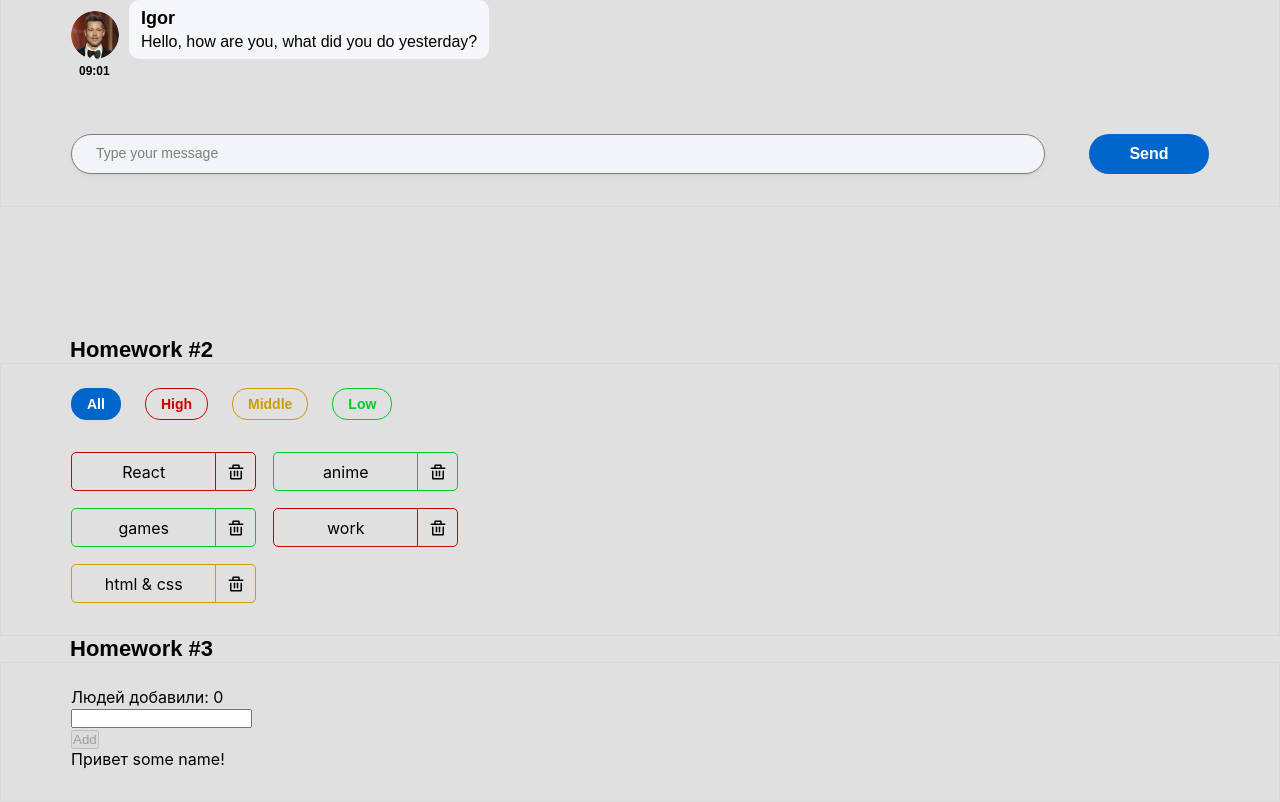
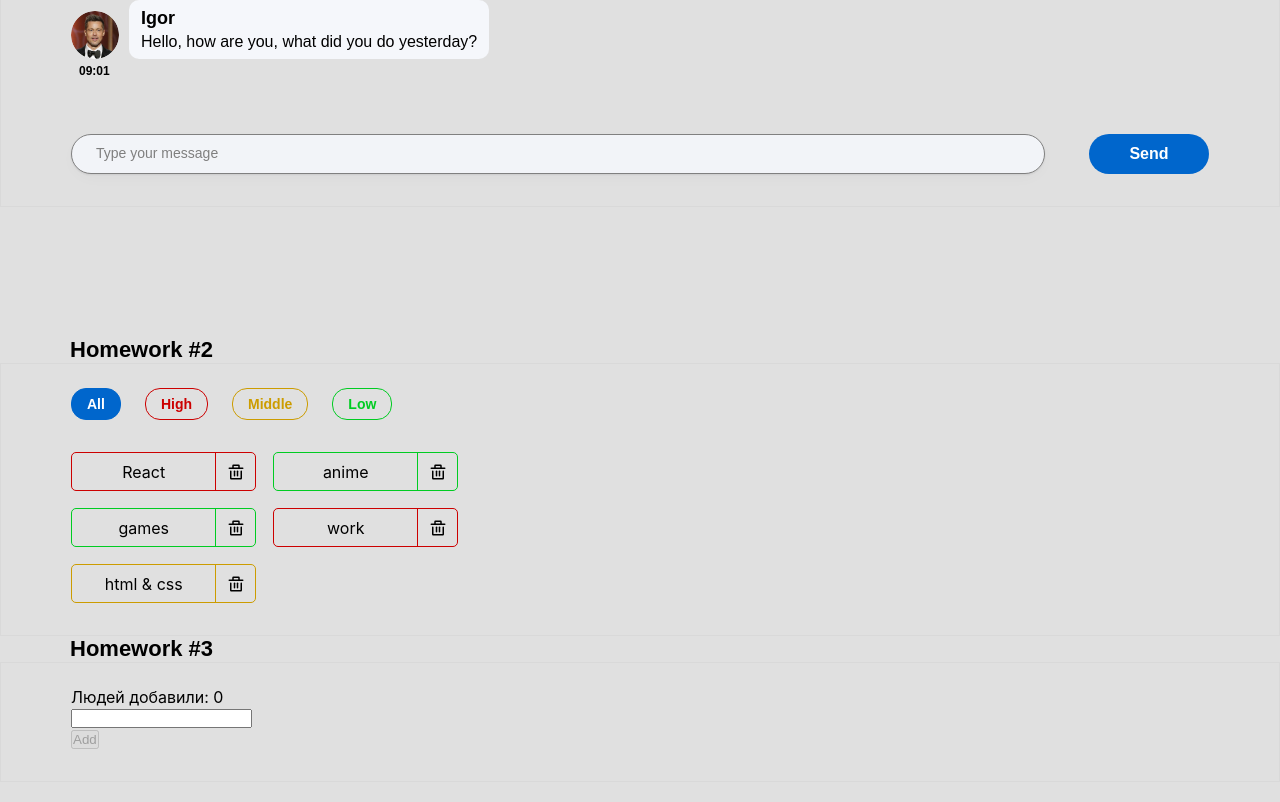
Before and after one commit to KaninGleb/HW-main, a React (Create React App) app: page / in a window 1280 px wide. Shown: the part 289-1091 px from the top of the page. Built offline with nearby package versions, Linux system fonts and the light colour scheme.

Commit message:
HW2 - GreetingContainer

```diff
--- a/src/s2-homeworks/hw03/GreetingContainer.tsx
+++ b/src/s2-homeworks/hw03/GreetingContainer.tsx
@@ -1,53 +1,68 @@
-import React, { ChangeEvent, KeyboardEvent, useState } from 'react'
+import React, {ChangeEvent, Dispatch, KeyboardEvent, SetStateAction, useState} from 'react'
 import Greeting from './Greeting'
 import { UserType } from './HW3'
 
 type GreetingContainerPropsType = {
-    users: any // need to fix any
-    addUserCallback: any // need to fix any
+    users: Array<UserType>
+    addUserCallback: (name: string) => void
 }
 
-export const pureAddUser = (name: any, setError: any, setName: any, addUserCallback: any) => {
-    // если имя пустое - показать ошибку, иначе - добавить юзера и очистить инпут
+export const pureAddUser = (
+    name: string,
+    setError: Dispatch<SetStateAction<string>>,
+    setName: Dispatch<SetStateAction<string>>,
+    addUserCallback: (name: string) => void
+) => {
+    if (name === '') {
+        setError('Mistake! Enter a name!');
+    } else {
+        addUserCallback(name);
+        setName('');
+    }
 }
 
-export const pureOnBlur = (name: any, setError: any) => { // если имя пустое - показать ошибку
+export const pureOnBlur = (name: string, setError: (name: string) => void) => {
+    if (name === '') {
+        setError('Mistake! Enter a name!');
+    }
 }
 
-export const pureOnEnter = (e: any, addUser: any) => { // если нажата кнопка Enter - добавить
+export const pureOnEnter = (e: KeyboardEvent<HTMLInputElement>, addUser: () => void) => {
+    if (e.key === 'Enter') {
+        addUser();
+    }
 }
 
-// более простой и понятный для новичков
-// function GreetingContainer(props: GreetingPropsType) {
 
-// более современный и удобный для про :)
-const GreetingContainer: React.FC<GreetingContainerPropsType> = ({
-    users,
-    addUserCallback,
-}) => {
-    // деструктуризация пропсов
-    const [name, setName] = useState<any>('') // need to fix any
-    const [error, setError] = useState<any>('') // need to fix any
+const GreetingContainer: React.FC<GreetingContainerPropsType> = (
+    {
+        users,
+        addUserCallback,
+    }
+) => {
+    const [name, setName] = useState<string>('');
+    const [error, setError] = useState<string>('');
 
-    const setNameCallback = (e: any) => { // need to fix any
-        setName('some name') // need to fix
+    const setNameCallback = (e: ChangeEvent<HTMLInputElement>) => {
+        setName(e.currentTarget.value);
+        error && setError('');
+    }
 
-        error && setError('')
-    }
     const addUser = () => {
-        pureAddUser(name, setError, setName, addUserCallback)
+        pureAddUser(name, setError, setName, addUserCallback);
+        setName('');
     }
 
     const onBlur = () => {
-        pureOnBlur(name, setError)
+        pureOnBlur(name, setError);
     }
 
-    const onEnter = (e: any) => {
-        pureOnEnter(e, addUser)
+    const onEnter = (e: KeyboardEvent<HTMLInputElement>) => {
+        pureOnEnter(e, addUser);
     }
 
-    const totalUsers = 0 // need to fix
-    const lastUserName = 'some name' // need to fix
+    const totalUsers = users.length;
+    const lastUserName = users.length ? users[users.length - 1].name : '';
 
     return (
         <Greeting
@@ -63,4 +78,4 @@ const GreetingContainer: React.FC<GreetingContainerPropsType> = ({
     )
 }
 
-export default GreetingContainer
+export default GreetingContainer;
```
